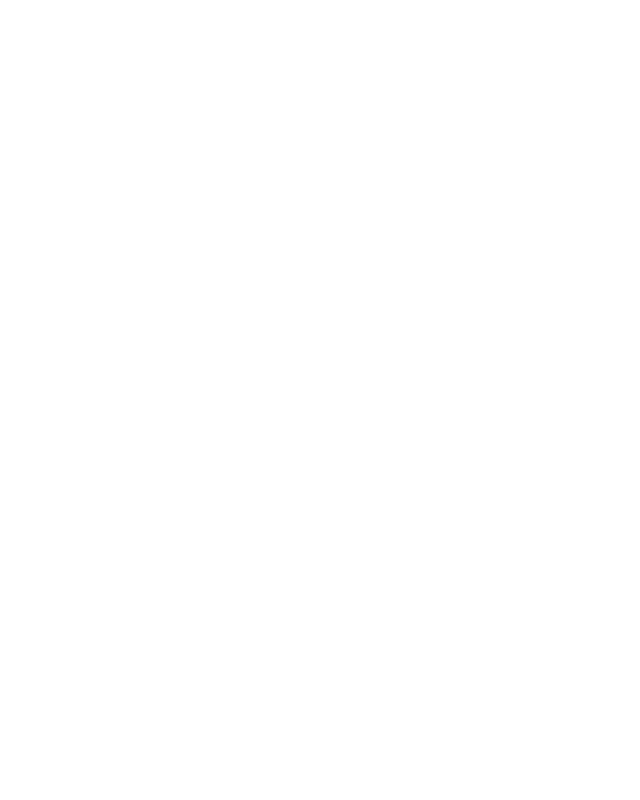
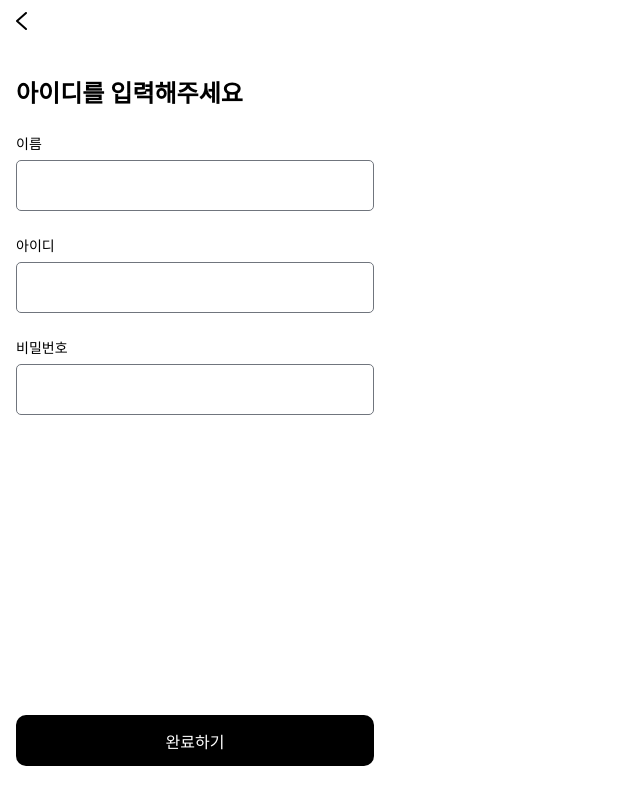
Before and after one commit to highthon-9th/frontend, a React (Create React App) app: page /Signup in a window 1280 px wide. Before the commit this address had no page. Shown: the whole page, without its empty margins (0-640 px from the left). Built offline with nearby package versions, Linux system fonts and the light colour scheme.

Commit message:
feat : signup

```diff
--- /dev/null
+++ b/src/components/Auth/Signin/index.tsx
@@ -0,0 +1,7 @@
+import React from "react";
+
+const Signin = () => {
+  return <div>Signin</div>;
+};
+
+export default Signin;
--- /dev/null
+++ b/src/components/Auth/Signup/index.tsx
@@ -0,0 +1,62 @@
+import { styled } from "styled-components";
+import TopNavigation from "../../common/TopNavigation";
+import { useNavigate } from "react-router-dom";
+import TextInput from "../../common/TextInput";
+import { AuthBlackButton } from "../../Home";
+import { useSignup } from "../../../hooks/Auth/useSignup";
+
+const Signup = () => {
+  const navigate = useNavigate();
+  const { onChangeSignupData, onSubmitSignupData } = useSignup();
+  return (
+    <>
+      <TopNavigation prevPage={() => navigate("/")} />
+      <Container>
+        <Wrap>
+          <Title>아이디를 입력해주세요</Title>
+          <TextInput
+            name="name"
+            onChange={onChangeSignupData}
+            inputInfo="이름"
+          />
+          <TextInput
+            name="email"
+            onChange={onChangeSignupData}
+            inputInfo="아이디"
+          />
+          <TextInput
+            name="password"
+            onChange={onChangeSignupData}
+            inputInfo="비밀번호"
+          />
+        </Wrap>
+        <AuthBlackButton
+          onClick={onSubmitSignupData}
+          style={{ marginTop: "300px" }}
+        >
+          완료하기
+        </AuthBlackButton>
+      </Container>
+    </>
+  );
+};
+
+export default Signup;
+
+export const Container = styled.div`
+  width: 100%;
+  margin-top: 32px;
+  padding-left: 16px;
+`;
+
+export const Title = styled.h1`
+  font-weight: bold;
+  font-size: 24px;
+`;
+
+const Wrap = styled.div`
+  display: flex;
+  flex-direction: column;
+
+  row-gap: 24px;
+`;
--- a/src/components/Home/index.tsx
+++ b/src/components/Home/index.tsx
@@ -1,27 +1,60 @@
-import { useState } from "react";
-import TopNavigation from "../common/TopNavigation";
+import { useNavigate } from "react-router-dom";
+import { styled } from "styled-components";
 
-const Home = () => {
-  const [section, setSection] = useState(0);
+export const AuthBlackButton = styled.div`
+  width: 358px;
+  height: 51px;
+  display: flex;
+  justify-content: center;
+  align-items: center;
+  background-color: #000000;
+  color: #ffffff;
 
-  const nextPage = () => {
-    setSection(1);
-  };
+  cursor: pointer;
+  border-radius: 10px;
+`;
 
-  const prevPage = () => {
-    setSection(0);
-  };
-  const onClick = () => {
-    console.log("onclick");
-  };
+export const AuthWhiteButton = styled.div`
+  width: 358px;
+  height: 51px;
+  display: flex;
+  justify-content: center;
+  align-items: center;
+  color: #000000;
+  background-color: #ffffff;
+  border: 1px solid #000000;
+  cursor: pointer;
+  border-radius: 10px;
+`;
+
+const Auth = () => {
+  const navigate = useNavigate();
   return (
-    <TopNavigation
-      section={section}
-      nextPage={nextPage}
-      prevPage={prevPage}
-      onClick={onClick}
-    />
+    <Container>
+      <Wrap>
+        <AuthBlackButton onClick={() => navigate("/signup")}>
+          무료로 회원가입
+        </AuthBlackButton>
+        <AuthWhiteButton onClick={() => navigate("/signin")}>
+          로그인
+        </AuthWhiteButton>
+      </Wrap>
+    </Container>
   );
 };
 
-export default Home;
+export default Auth;
+
+const Container = styled.div`
+  display: flex;
+  flex-direction: column;
+  align-items: center;
+
+  row-gap: 12px;
+`;
+const Wrap = styled.div`
+  display: flex;
+  flex-direction: column;
+
+  gap: 12px;
+`;
--- /dev/null
+++ b/src/components/List/index.tsx
@@ -0,0 +1,7 @@
+import React from "react";
+
+const List = () => {
+  return <div>List</div>;
+};
+
+export default List;
--- /dev/null
+++ b/src/components/common/TextInput.tsx
@@ -0,0 +1,43 @@
+import { ChangeEvent } from "react";
+import { styled } from "styled-components";
+
+interface IFTextInputProps {
+  inputInfo?: string;
+  name: string;
+  onChange: (e: ChangeEvent<HTMLInputElement>) => void;
+}
+
+const TextInput = ({ inputInfo, name, onChange }: IFTextInputProps) => {
+  return (
+    <Container>
+      {inputInfo && <InputInfo>{inputInfo}</InputInfo>}
+      <Input name={name} onChange={onChange} />
+    </Container>
+  );
+};
+
+export default TextInput;
+
+const Container = styled.div`
+  display: flex;
+  flex-direction: column;
+
+  row-gap: 7px;
+`;
+
+const InputInfo = styled.label`
+  font-size: 14px;
+`;
+
+const Input = styled.input`
+  width: 358px;
+  height: 51px;
+
+  padding-left: 8px;
+  border-radius: 5px;
+  outline: none;
+  border: 1px solid #70757d;
+  &:focus {
+    border: 1px solid #2dd790;
+  }
+`;
--- a/src/components/common/TopNavigation/index.tsx
+++ b/src/components/common/TopNavigation/index.tsx
@@ -2,12 +2,12 @@
 import LeftArrowIcon from "../../../assets/LeftArrowIcon";
 
 interface IFTopNavigationProps {
-  section: number;
+  section?: number;
   prevPage: () => void;
-  nextPage: () => void;
+  nextPage?: () => void;
   title?: string;
   configText?: string;
-  onClick: () => void;
+  onClick?: () => void;
 }
 
 const TopNavigation = ({
@@ -21,9 +21,11 @@
     <Container>
       <LeftArrowIcon onClick={prevPage} />
       {title}
-      <Text onClick={onClick} section={section}>
-        {configText}
-      </Text>
+      {configText && section && (
+        <Text onClick={onClick} section={section}>
+          {configText}
+        </Text>
+      )}
     </Container>
   );
 };
--- a/src/components/router/index.tsx
+++ b/src/components/router/index.tsx
@@ -1,10 +1,16 @@
 import { Route, Routes } from "react-router-dom";
 import Home from "../Home";
+import Signin from "../Auth/Signin";
+import Signup from "../Auth/Signup";
+import List from "../List";
 
 const Router = () => {
   return (
     <Routes>
       <Route path="/" element={<Home />} />
+      <Route path="/signin" element={<Signin />} />
+      <Route path="/Signup" element={<Signup />} />
+      <Route path="/list" element={<List />} />
     </Routes>
   );
 };
--- a/src/config/config.json
+++ b/src/config/config.json
@@ -1,3 +1,3 @@
 {
-  "SERVER": "http://192.168.10.218:8080/api/user"
+  "SERVER": "http://192.168.10.218:8080/api/v1"
 }
--- /dev/null
+++ b/src/hooks/Auth/useSignup.ts
@@ -0,0 +1,29 @@
+import { ChangeEvent, FormEvent, useState } from "react";
+import { useSignupMutation } from "../../query/auth/query";
+import { useNavigate } from "react-router-dom";
+
+export const useSignup = () => {
+  const navigate = useNavigate();
+  const signupMutation = useSignupMutation();
+  const [signupData, setSignupData] = useState({
+    name: "",
+    email: "",
+    password: "",
+  });
+
+  const onChangeSignupData = (e: ChangeEvent<HTMLInputElement>) => {
+    const { value, name } = e.target;
+    setSignupData((prev) => ({ ...prev, [name]: value }));
+  };
+
+  const onSubmitSignupData = () => {
+    signupMutation.mutate(signupData, {
+      onSuccess: (data) => {
+        localStorage.setItem("userId", data);
+        navigate("/list");
+      },
+    });
+  };
+
+  return { signupData, onChangeSignupData, onSubmitSignupData };
+};
--- /dev/null
+++ b/src/query/auth/query.ts
@@ -0,0 +1,7 @@
+import { useMutation } from "react-query";
+import { Signup } from "../../repository/auth";
+
+export const useSignupMutation = () => {
+  const mutation = useMutation(Signup);
+  return mutation;
+};
--- /dev/null
+++ b/src/repository/auth/index.ts
@@ -0,0 +1,12 @@
+import { instance } from "../../libs/instance";
+
+export interface SignupParam {
+  name: string;
+  email: string;
+  password: string;
+}
+
+export const Signup = async (loginData: SignupParam) => {
+  const { data } = await instance.post("/user/signup", loginData);
+  return data;
+};
```
Also changed, not shown: src/hooks/Auth/useLogin.ts (added, +37 -0 lines).
